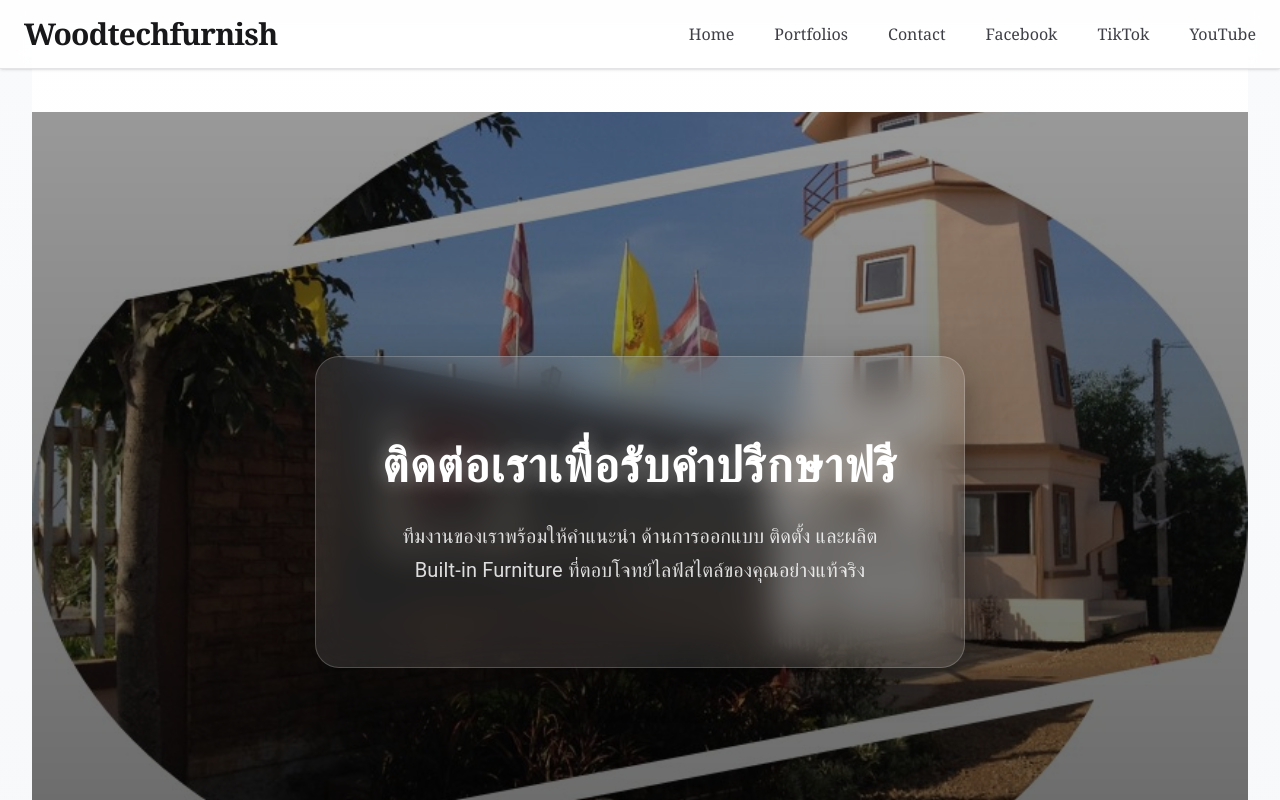
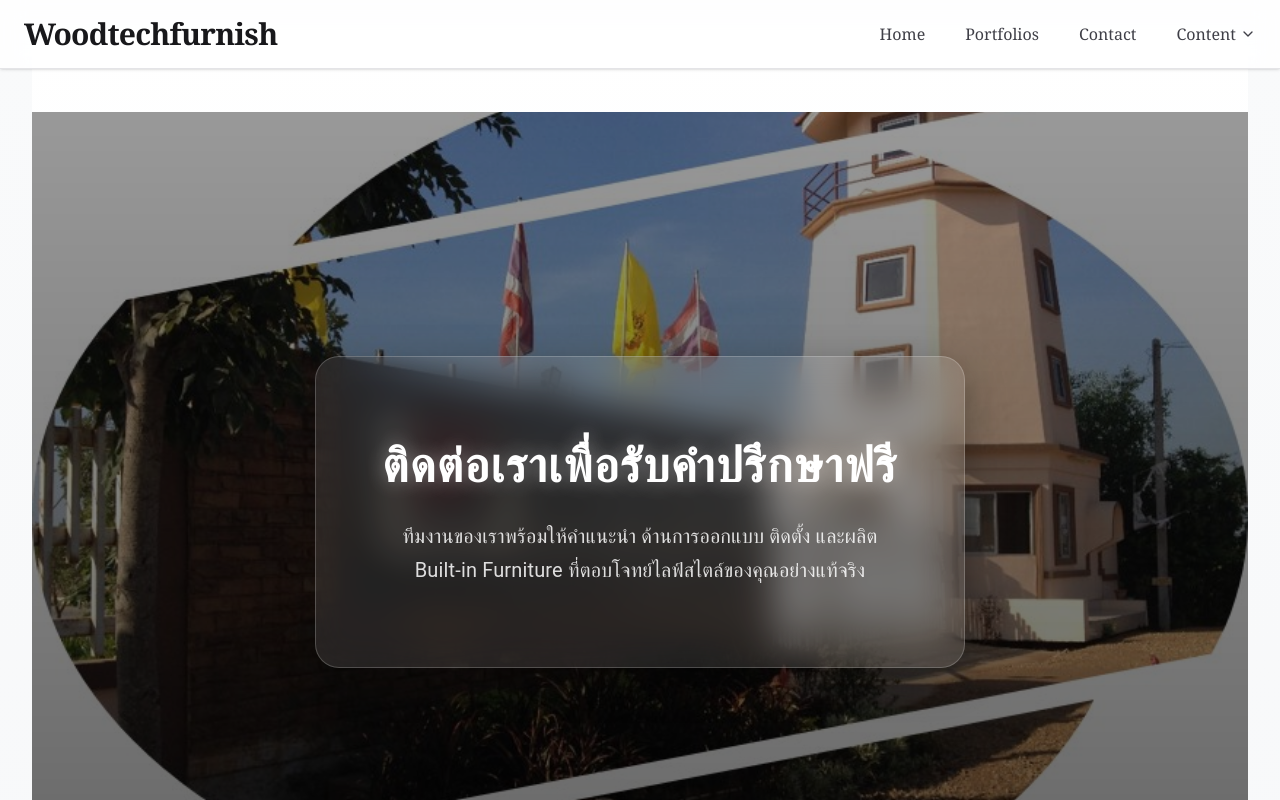
Before and after one commit to NuttawutDumdee/Woodtechfurnish, a Next.js app: page /contact in a window 1280 px wide. Shown: the top 800 px of the page. Built offline with nearby package versions, Linux system fonts and the light colour scheme.

Commit message:
ข้อความ commit เช่น: build project

```diff
--- a/app/components/Navbar/Navbar.tsx
+++ b/app/components/Navbar/Navbar.tsx
@@ -2,18 +2,33 @@
 
 import Link from 'next/link';
 import { useState } from 'react';
-import { Menu, X } from 'lucide-react';
+import { Menu, X, ChevronDown } from 'lucide-react';
+
+// ประเภทของลิงก์เมนูหลัก
+type NavLink = {
+  label: string;
+  href?: string;
+  dropdown?: boolean;
+  children?: { label: string; href: string }[];
+};
 
 export default function Navbar() {
   const [isOpen, setIsOpen] = useState(false);
+  const [dropdownOpen, setDropdownOpen] = useState(false);
 
-    const navLinks = [
+  const navLinks: NavLink[] = [
     { label: 'Home', href: '/' },
     { label: 'Portfolios', href: '/portfolio' },
     { label: 'Contact', href: '/contact' },
+    {
+      label: 'Content',
+      dropdown: true,
+      children: [
         { label: 'Facebook', href: '/facebook' },
         { label: 'TikTok', href: '/tiktok' },
         { label: 'YouTube', href: '/youtube' },
+      ],
+    },
   ];
 
   return (
@@ -22,23 +37,58 @@ export default function Navbar() {
         <Link
           href="/"
           className="text-2xl md:text-3xl font-bold tracking-tight text-zinc-900"
-                    onClick={() => setIsOpen(false)}
+          onClick={() => {
+            setIsOpen(false);
+            setDropdownOpen(false);
+          }}
         >
           Woodtechfurnish
         </Link>
 
         {/* Desktop Menu */}
-                <div className="hidden md:flex space-x-10 items-center text-base font-light">
-                    {navLinks.map((link) => (
+        <div className="hidden md:flex space-x-10 items-center text-base font-light relative">
+          {navLinks.map((link) =>
+            link.dropdown && link.children ? (
+              <div key={link.label} className="relative">
+                <button
+                  onClick={() => setDropdownOpen(!dropdownOpen)}
+                  className="flex items-center text-zinc-700 hover:text-zinc-900 transition-colors duration-200"
+                >
+                  {link.label}
+                  <ChevronDown size={16} className="ml-1" />
+                </button>
+                {dropdownOpen && (
+                  <div className="absolute top-full left-0 mt-2 w-40 bg-white border border-zinc-200 rounded-md shadow-lg z-50">
+                    {link.children.map((child) => (
+                      <Link
+                        key={child.href}
+                        href={child.href}
+                        className="block px-4 py-2 text-sm text-zinc-700 hover:bg-zinc-50"
+                        onClick={() => {
+                          setIsOpen(false);
+                          setDropdownOpen(false);
+                        }}
+                      >
+                        {child.label}
+                      </Link>
+                    ))}
+                  </div>
+                )}
+              </div>
+            ) : (
               <Link
                 key={link.href}
-                            href={link.href}
+                href={link.href!}
                 className="text-zinc-700 hover:text-zinc-900 transition-colors duration-200"
-                            onClick={() => setIsOpen(false)}
+                onClick={() => {
+                  setIsOpen(false);
+                  setDropdownOpen(false);
+                }}
               >
                 {link.label}
               </Link>
-                    ))}
+            )
+          )}
         </div>
 
         {/* Mobile Toggle */}
@@ -56,16 +106,45 @@ export default function Navbar() {
       {/* Mobile Menu */}
       {isOpen && (
         <div className="md:hidden bg-white border-t border-zinc-200 shadow-sm font-serif transition-all">
-                    {navLinks.map((link) => (
+          {navLinks.map((link) =>
+            link.dropdown && link.children ? (
+              <div key={link.label}>
+                <button
+                  onClick={() => setDropdownOpen(!dropdownOpen)}
+                  className="flex justify-between items-center w-full px-6 py-4 text-zinc-700 border-b border-zinc-100 hover:bg-zinc-50 transition"
+                >
+                  {link.label}
+                  <ChevronDown
+                    size={16}
+                    className={`ml-2 transition-transform ${dropdownOpen ? 'rotate-180' : ''}`}
+                  />
+                </button>
+                {dropdownOpen &&
+                  link.children.map((child) => (
+                    <Link
+                      key={child.href}
+                      href={child.href}
+                      className="block pl-10 pr-6 py-3 text-zinc-600 border-b border-zinc-100 hover:bg-zinc-50 text-sm"
+                      onClick={() => {
+                        setIsOpen(false);
+                        setDropdownOpen(false);
+                      }}
+                    >
+                      {child.label}
+                    </Link>
+                  ))}
+              </div>
+            ) : (
               <Link
                 key={link.href}
-                            href={link.href}
+                href={link.href!}
                 className="block px-6 py-4 text-zinc-700 border-b border-zinc-100 hover:bg-zinc-50 transition"
                 onClick={() => setIsOpen(false)}
               >
                 {link.label}
               </Link>
-                    ))}
+            )
+          )}
         </div>
       )}
     </nav>
```
Also changed, not shown: 41 other files (tests, documents, lock files or other folders). Lines whose indentation alone changed are shown as unchanged.
